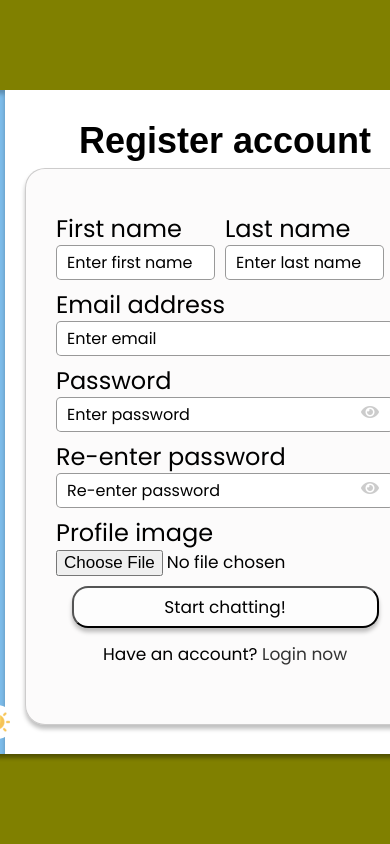
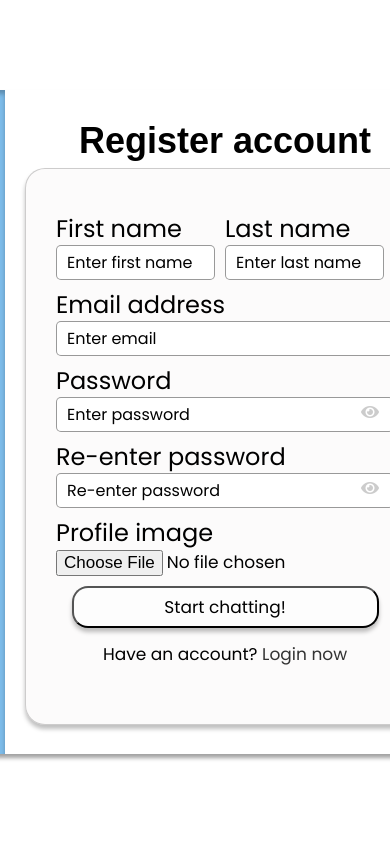
Before and after one commit to sys-MWell/web-chat-application, a PHP site: page / in a window 390 px wide; the page is wider, and only the part inside the window is pictured. Run offline with PHP 8.4, Linux system fonts and the light colour scheme.

Commit message:
responsive light/dark functionality

```diff
--- a/style.css
+++ b/style.css
@@ -315,9 +315,6 @@ border-radius: 50%;
 
 /* On screens that are 992px wide or less, the background color is blue */
 @media screen and (max-width: 992px) {
-    body {
-      background-color: blue;
-    }
     .navigation-bar{
         width: 95px;
     }
@@ -331,9 +328,6 @@ border-radius: 50%;
 
   /* On screens that are 600px wide or less, the background color is olive */
   @media screen and (max-width: 847px) {
-    body {
-      background-color: olive;
-    }
     .navigation-bar{
         width: 60px;
     }
@@ -346,4 +340,16 @@ border-radius: 50%;
     .register-frame{
         width: 400px;
     }
+    .light-dark-toggle{
+        transform: rotate(-90deg);
+        width: 86px;
+    }
+    .slider:before {
+        /* rotated image moon*/
+        content: url("./images/moon-resize-90deg.png")
+    }
+    input:checked + .slider:before {
+        /* rotated image sun */
+        content: url("./images/sun-resize-90deg.png");
+    }
   }
```
Also changed, not shown: images/moon-resize-90deg.png (added), images/sun-resize-90deg.png (added).
